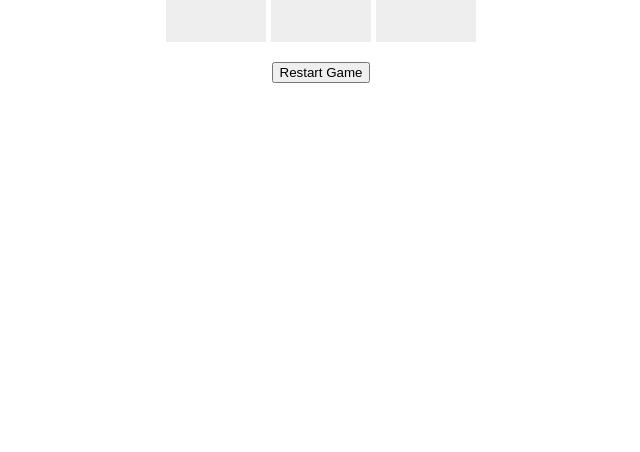
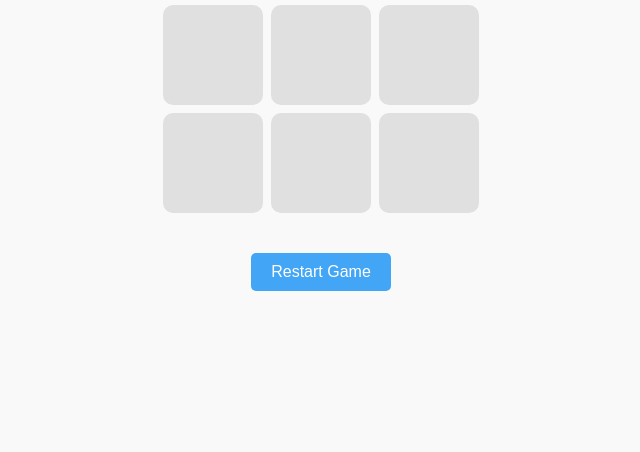
Before and after one commit to Fernsperro/Tic-tac-toe-game-ai, a plain HTML site: page index.html in a window 1280 px wide. Shown: the part 348-800 px from the top of the page, without its empty margins (319-959 px from the left). Drawn offline with Linux system fonts and the light colour scheme.

Commit message:
style.css

```diff
--- a/style.css
+++ b/style.css
@@ -1,28 +1,72 @@
 body {
-  font-family: sans-serif;
+  margin: 0;
+  font-family: 'Segoe UI', sans-serif;
+  background: #f9f9f9;
+  display: flex;
+  align-items: center;
+  justify-content: center;
+  height: 100vh;
+}
+
+.container {
   text-align: center;
+}
+
+h1 {
+  color: #333;
+  margin-bottom: 20px;
 }
 
 .board {
   display: grid;
   grid-template-columns: repeat(3, 100px);
-  grid-gap: 5px;
+  gap: 8px;
   justify-content: center;
   margin: 20px auto;
+  transition: opacity 0.3s;
 }
 
 .cell {
   width: 100px;
   height: 100px;
   font-size: 2em;
+  font-weight: bold;
   display: flex;
   align-items: center;
   justify-content: center;
-  background-color: #eee;
+  background-color: #e0e0e0;
   cursor: pointer;
+  transition: background-color 0.2s, transform 0.1s;
+  border-radius: 10px;
+}
+
+.cell:hover {
+  background-color: #d0d0d0;
 }
 
 .cell.taken {
   cursor: not-allowed;
-  background-color: #ccc;
+  background-color: #bdbdbd;
 }
+
+.message {
+  font-size: 1.2em;
+  margin-top: 15px;
+  color: #444;
+}
+
+.button {
+  margin-top: 20px;
+  padding: 10px 20px;
+  font-size: 1em;
+  border: none;
+  background-color: #42a5f5;
+  color: white;
+  border-radius: 5px;
+  cursor: pointer;
+  transition: background-color 0.2s;
+}
+
+.button:hover {
+  background-color: #1e88e5;
+}
```
